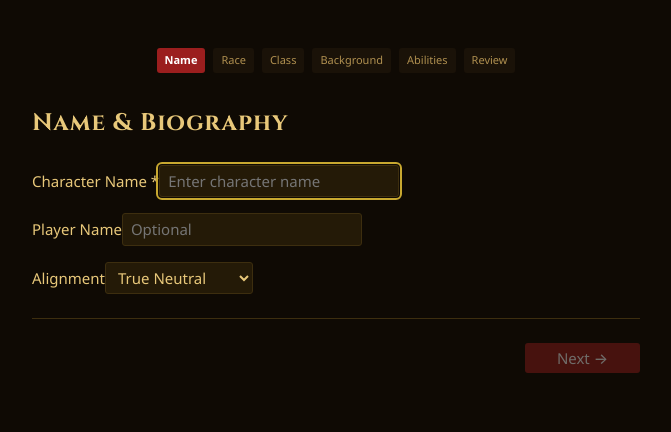
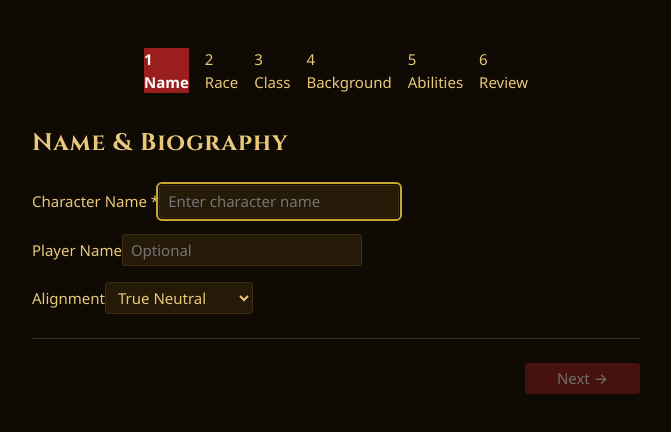
Before and after one commit to seantmalone/character-sheet, a React (Vite) app: page /new in a window 1280 px wide. Shown: the top 432 px of the page, without its empty margins (304-975 px from the left). Built offline with nearby package versions, Linux system fonts and the light colour scheme.

Commit message:
feat: replace Wizard progress dots with numbered step indicator

```diff
--- a/src/pages/Wizard/Wizard.jsx
+++ b/src/pages/Wizard/Wizard.jsx
@@ -1,3 +1,4 @@
+import React from 'react'
 import { useSettingsStore } from '../../store/settings'
 import { WizardProvider, useWizard } from './WizardContext'
 import Step1Name from './Step1Name'
@@ -18,10 +19,25 @@ function WizardInner() {
     <div className={styles.wizard}>
       <nav className={styles.progress} aria-label="Creation steps">
         {STEP_LABELS.map((label, i) => (
-          <span key={label}
-            className={[styles.dot, i + 1 === step ? styles.active : '', i + 1 < step ? styles.done : ''].filter(Boolean).join(' ')}>
-            {label}
-          </span>
+          <React.Fragment key={label}>
+            <div className={styles.stepCol}>
+              <div className={[
+                styles.stepDot,
+                i + 1 === step ? styles.active : '',
+                i + 1 < step ? styles.done : ''
+              ].filter(Boolean).join(' ')}>
+                {i + 1 < step ? '✓' : i + 1}
+              </div>
+              <div className={[
+                styles.stepLabel,
+                i + 1 === step ? styles.active : '',
+                i + 1 < step ? styles.done : ''
+              ].filter(Boolean).join(' ')}>{label}</div>
+            </div>
+            {i < STEP_LABELS.length - 1 && (
+              <div className={[styles.stepLine, i + 1 < step ? styles.done : ''].filter(Boolean).join(' ')} />
+            )}
+          </React.Fragment>
         ))}
       </nav>
       <StepComponent />
```
